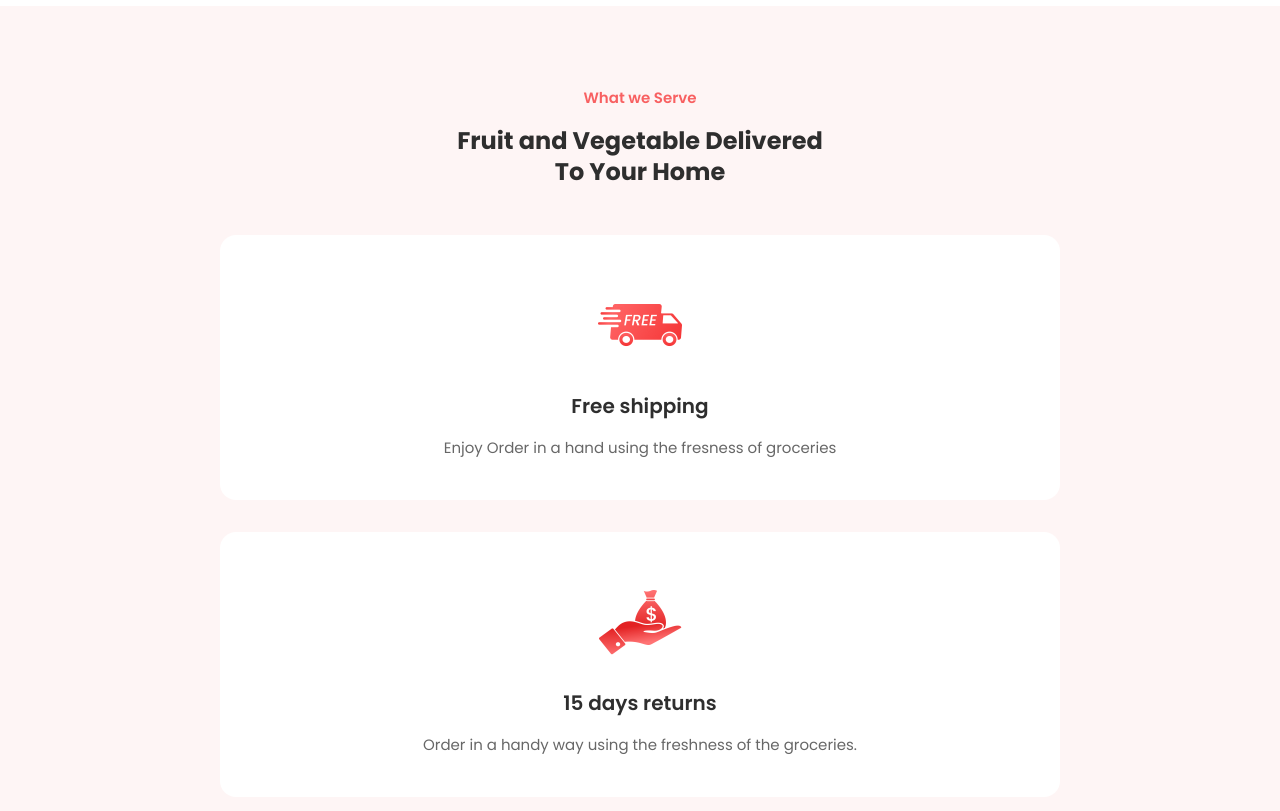
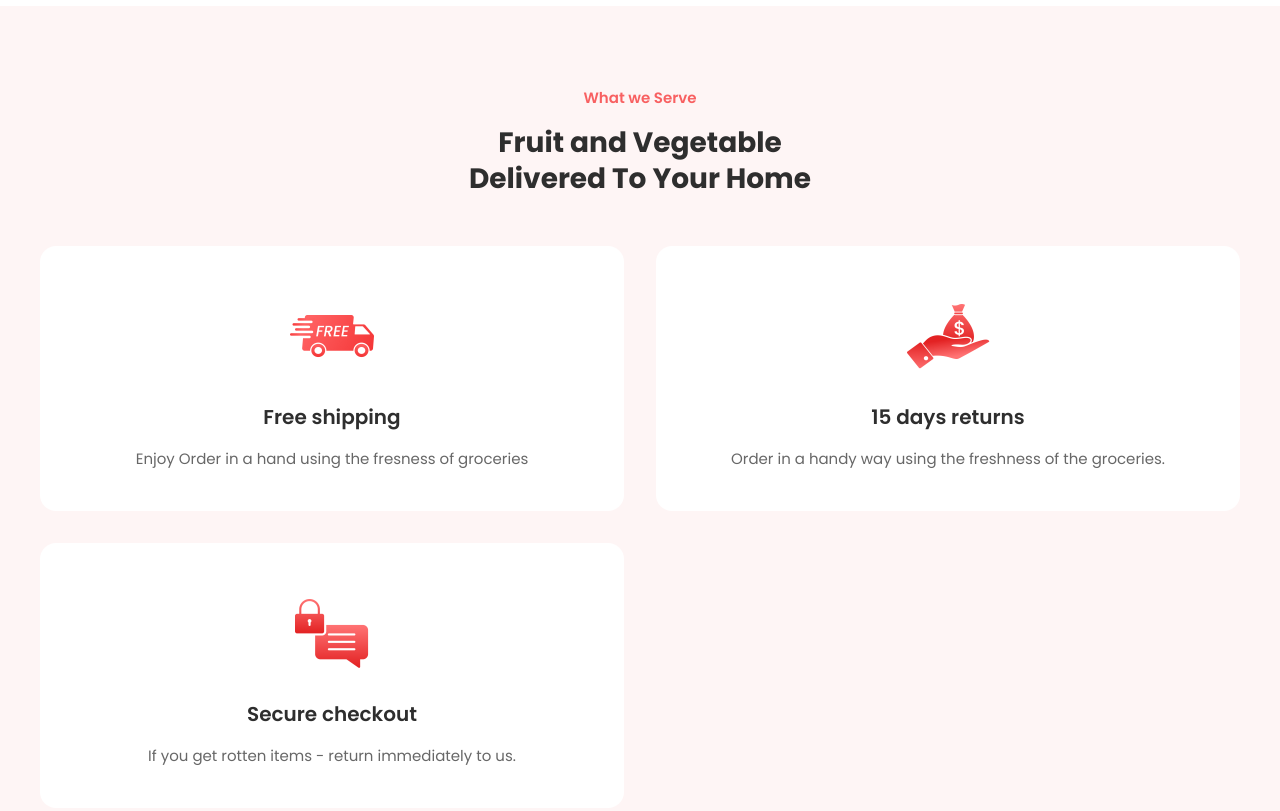
Before and after one commit to fajarfadillahh/grover-grocery-food-delivery-responsive-website, a plain HTML site: page index.html in a window 1280 px wide. Shown: the part 880-1691 px from the top of the page. Drawn offline with nearby package versions, Linux system fonts and the light colour scheme.

Commit message:
responsive service__group section | 640px

```diff
--- a/scss/style.scss
+++ b/scss/style.scss
@@ -614,3 +614,14 @@ img {
     justify-self: center;
   }
 }
+
+// ----- Media Screen 640px -----
+@media screen and (min-width: 640px) {
+  .section-title {
+    font-size: 28px;
+  }
+
+  .service__group {
+    grid-template-columns: repeat(2, 1fr);
+  }
+}
```
Also changed, not shown: css/style.css.
